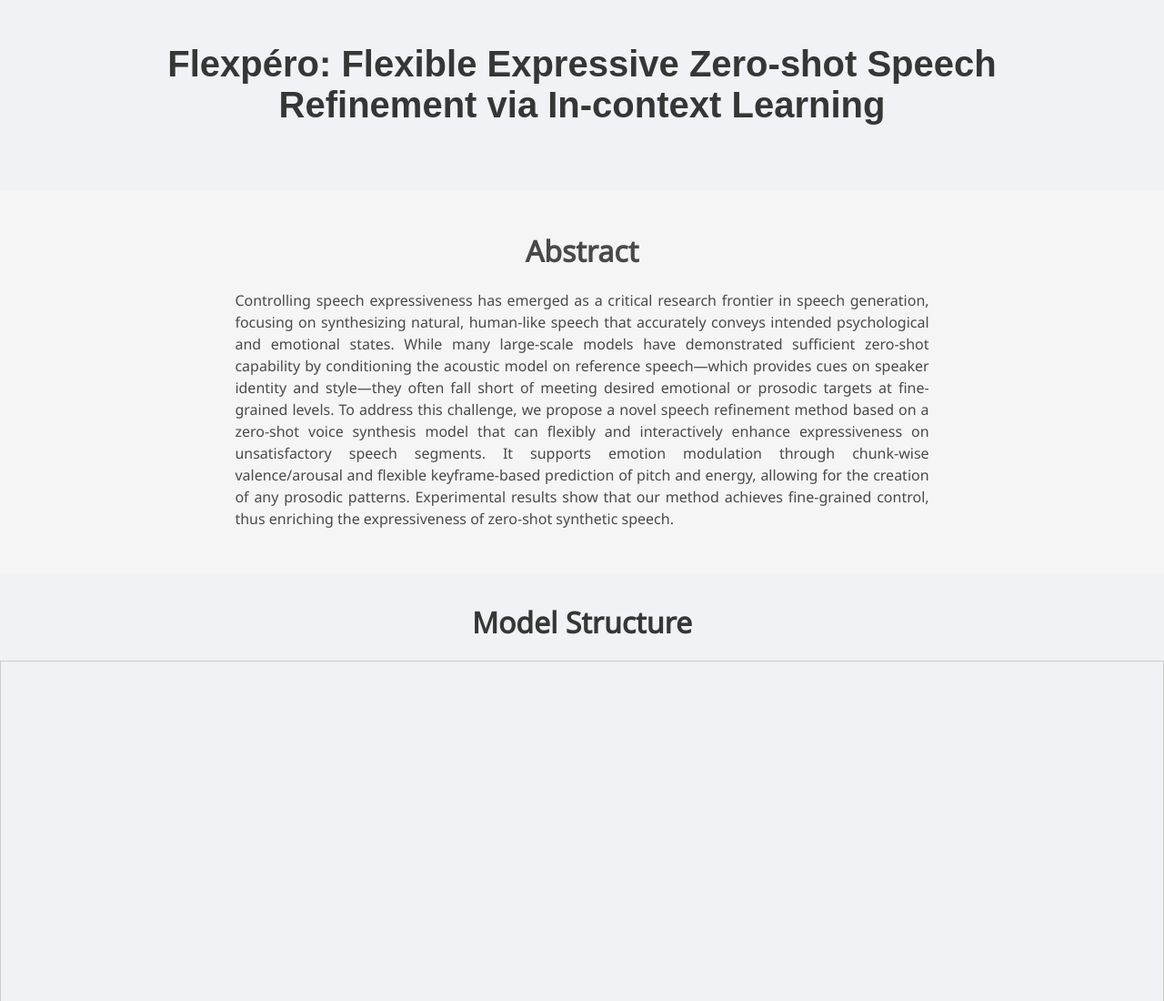
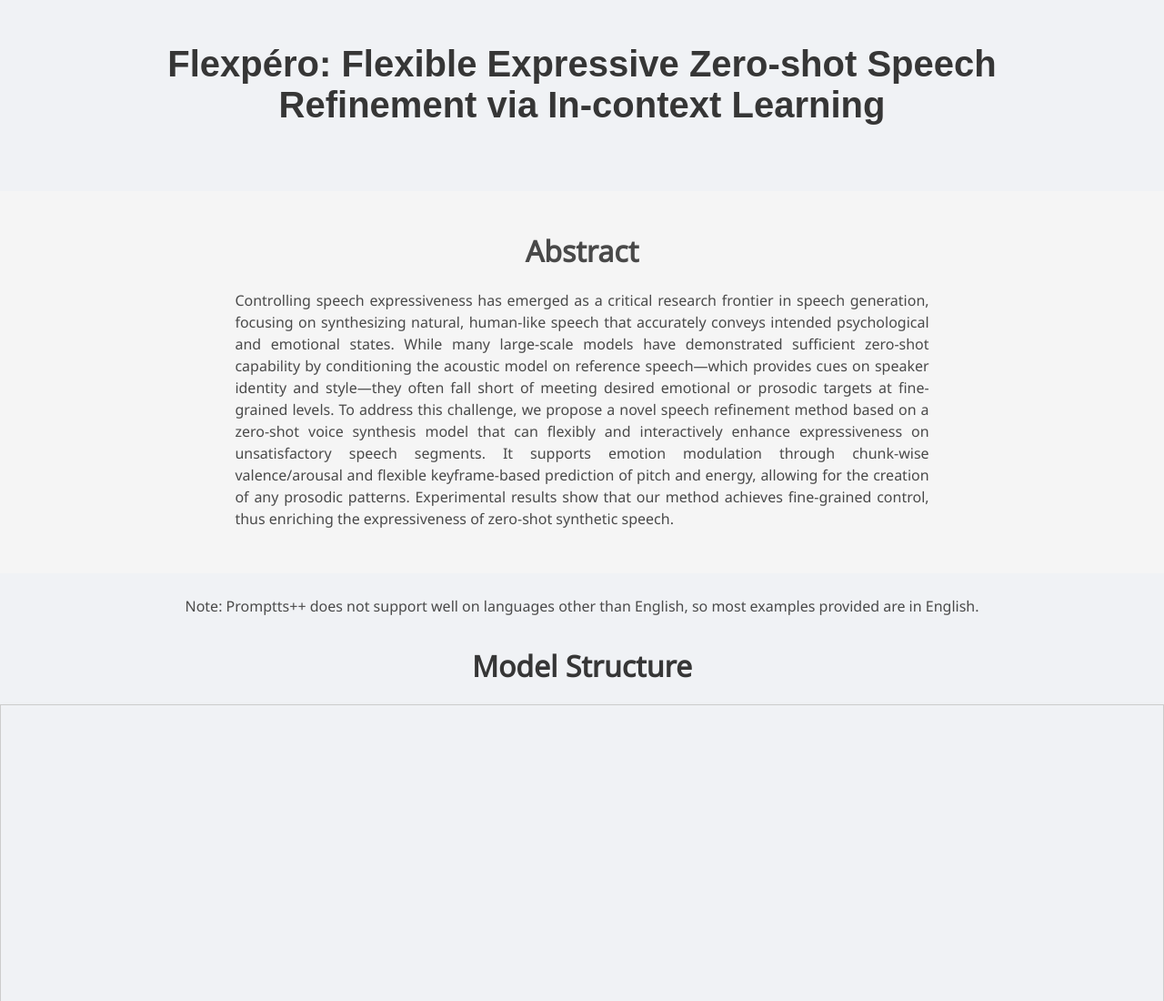
Before and after one commit to MaigoNanaon/Flexpero, a plain HTML site: page index.html in a window 1280 px wide. Shown: the top 1100 px of the page at 91% size. Drawn offline with nearby package versions, Linux system fonts and the light colour scheme; a script that the page names is missing; some icons are missing; a web font is replaced by a local one.

Commit message:
Update index.html

```diff
--- a/index.html
+++ b/index.html
@@ -319,8 +319,8 @@
   </div>
 </section>
 <!-- End paper abstract -->
- <!-- <h3 style="text-align: center;"><br>Note: A short video about how Flexpéro works in fine-grained controll is coming. Promptts++ does not support well on languages other than English, so most examples provided are in English.</h3>
--->
+<h3 style="text-align: center;"><br>Note: Promptts++ does not support well on languages other than English, so most examples provided are in English.</h3>
+
   <h2 class="title"><br>Model Structure</h2>
 <div class="pdf-container">
     <canvas id="pdf-canvas1"></canvas>
```
